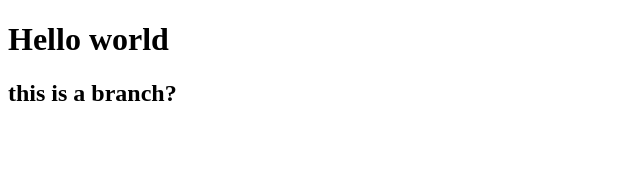
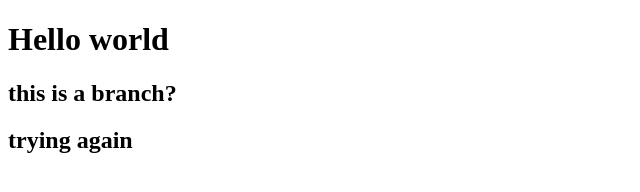
Before and after one commit to carolyaz/test1, a plain HTML site: page visuals/index.html in a window 1280 px wide. Shown: the whole page, without its empty margins (0-640 px from the left). Drawn offline with Linux system fonts and the light colour scheme.

Commit message:
trying again

```diff
--- a/visuals/index.html
+++ b/visuals/index.html
@@ -9,6 +9,7 @@
     <div>
         <h1>Hello world</h1>
         <h2>this is a branch?</h2>
+        <h2>trying again</h2>
     </div>
 </body>
 </html>
```
